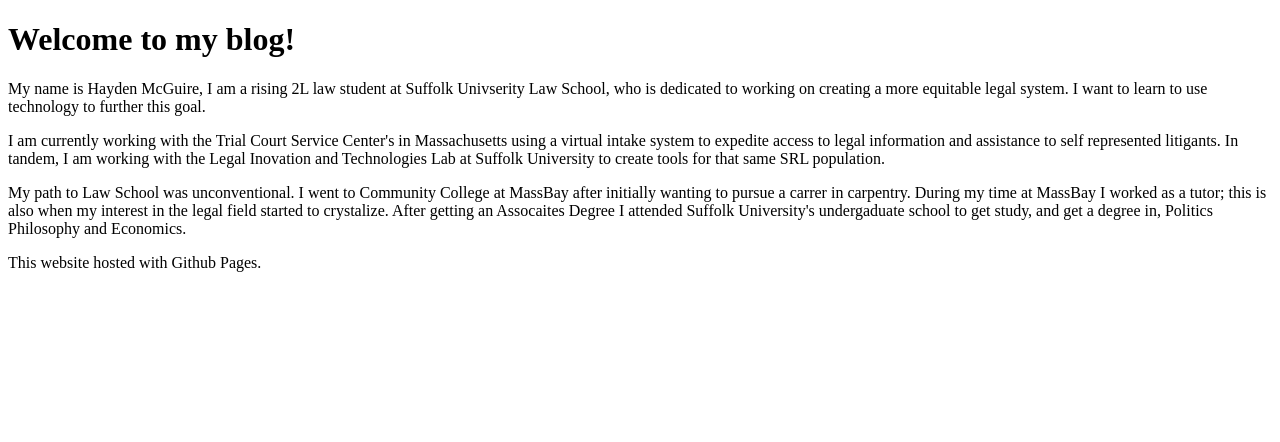
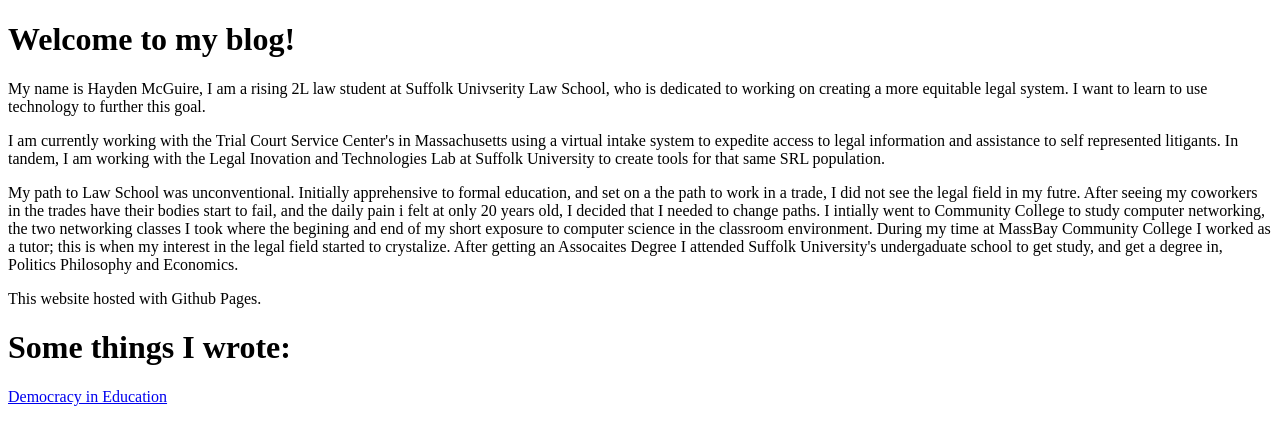
Before and after one commit to h-mcguire/h-mcguire.github.io, a plain HTML site: page index.html in a window 1280 px wide. Drawn offline with Linux system fonts and the light colour scheme.

Commit message:
Added Ugrad Thesis

```diff
--- a/index.html
+++ b/index.html
@@ -7,9 +7,17 @@
 
     <p>I am currently working with the Trial Court Service Center's in Massachusetts using a virtual intake system to expedite access to legal information and assistance to self represented litigants. In tandem, I am working with the Legal Inovation and Technologies Lab at Suffolk University to create tools for that same SRL population.</p>
 
-    <p>My path to Law School was unconventional. I went to Community College at MassBay after initially wanting to pursue a carrer in carpentry. During my time at MassBay I worked as a tutor; this is also when my interest in the legal field started to crystalize. After getting an Assocaites Degree I attended Suffolk University's undergaduate school to get study, and get a degree in, Politics Philosophy and Economics.</p>
+    <p>
+    My path to Law School was unconventional. Initially apprehensive to formal education, and set on a the path to work in a trade, I did not see the legal field in my futre. After seeing my coworkers in the trades have their bodies start to fail, and the daily pain i felt at only 20 years old, I decided that I needed to change paths.
+    I intially went to Community College to study computer networking, the two networking classes I took where the begining and end of my short exposure to computer science in the classroom environment.
+    During my time at MassBay Community College I worked as a tutor; this is when my interest in the legal field started to crystalize. After getting an Assocaites Degree I attended Suffolk University's undergaduate school to get study, and get a degree in, Politics Philosophy and Economics.
+    </p>
 
     <p>This website hosted with Github Pages.</p>
 </body>
+<h1> Some things I wrote:</h1>
+<body>
+    <a href="https://nbviewer.org/github/h-mcguire/h-mcguire.github.io/blob/main/Democracy%20in%20Education%20-%20values%20of%20democratic%20schooling.pdf"> Democracy in Education</a>
+</body>
 
 </html>
```
